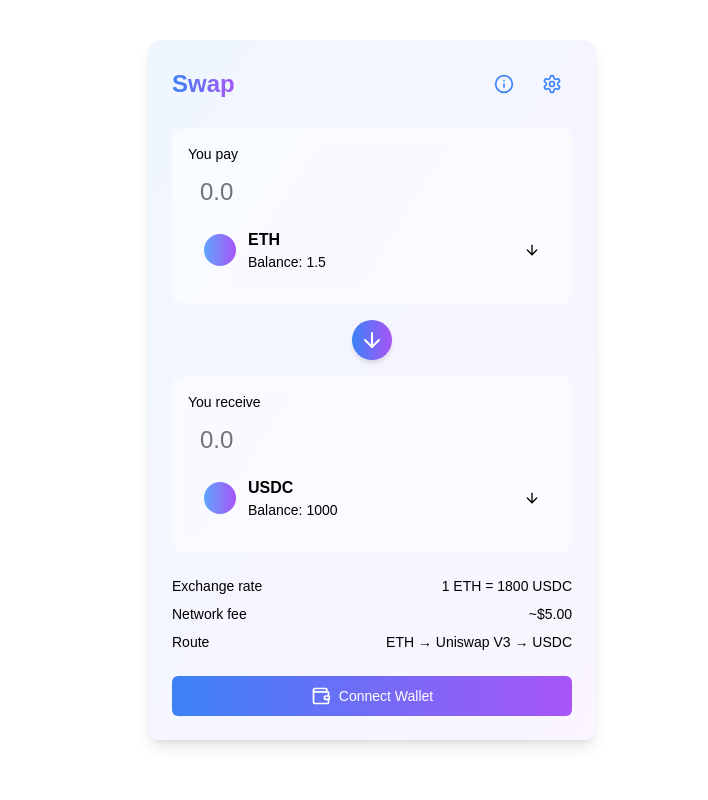
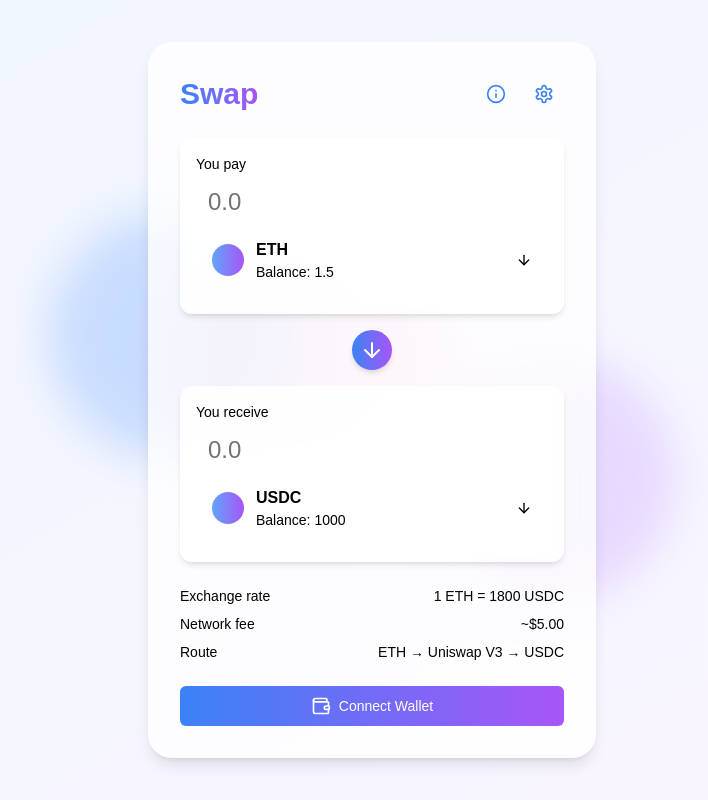
Before and after one commit to swush-labs/swush-me-app, a Next.js app: page / in a window 1280 px wide. Shown: the whole page, without its empty margins (268-976 px from the left). Built offline with nearby package versions, Linux system fonts and the light colour scheme.

Commit message:
ffeat(UI): add background illustrations

```diff
--- a/src/app/globals.css
+++ b/src/app/globals.css
@@ -17,3 +17,30 @@ body {
     --radius: 0.5rem;
   }
 }
+
+@keyframes blob {
+  0% {
+    transform: translate(0px, 0px) scale(1);
+  }
+  33% {
+    transform: translate(30px, -50px) scale(1.1);
+  }
+  66% {
+    transform: translate(-20px, 20px) scale(0.9);
+  }
+  100% {
+    transform: translate(0px, 0px) scale(1);
+  }
+}
+
+.animate-blob {
+  animation: blob 7s infinite;
+}
+
+.animation-delay-2000 {
+  animation-delay: 2s;
+}
+
+.animation-delay-4000 {
+  animation-delay: 4s;
+}
--- a/src/app/page.tsx
+++ b/src/app/page.tsx
@@ -1,5 +1,4 @@
 "use client"
-
 import React, { useState } from 'react'
 import { Button } from "@/components/ui/button"
 import { Input } from "@/components/ui/input"
@@ -20,7 +19,11 @@ import { Label } from "@/components/ui/label"
 import { ArrowDownIcon, Settings, Info, Wallet } from 'lucide-react'
 import TokenSelectorDialog from '@/components/TokenSelectorDialog'
 
-
+const availableTokens = [
+    { name: 'ETH', balance: '1.5' },
+    { name: 'BTC', balance: '0.5' },
+    { name: 'USDC', balance: '1000' },
+]
 
 export default function Component() {
     const [inputToken, setInputToken] = useState('ETH')
@@ -36,21 +39,21 @@ export default function Component() {
         setOutputAmount((parseFloat(value) * 1800).toFixed(2))
     }
 
-  const availableTokens = [
-    { name: 'ETH', balance: '1.5' },
-    { name: 'BTC', balance: '0.5' },
-    { name: 'USDC', balance: '1000' },
-  ]
-
     const handleSwap = () => {
         console.log('Swap confirmed')
     }
 
     return (
-    // add margin top
-    <div className="max-w-md mt-10 mx-auto p-6 bg-gradient-to-br from-blue-50 to-purple-50 rounded-xl shadow-lg">
-      <div className="flex justify-between items-center mb-6">
-        <h1 className="text-2xl font-bold bg-clip-text text-transparent bg-gradient-to-r from-blue-500 to-purple-500">Swap</h1>
+        <div className="min-h-screen w-full bg-gradient-to-br from-blue-50 to-purple-50 flex items-center justify-center p-4">
+            <div className="absolute inset-0 overflow-hidden">
+                <div className="absolute left-1/4 top-1/4 w-64 h-64 bg-blue-200 rounded-full mix-blend-multiply filter blur-xl opacity-70 animate-blob"></div>
+                <div className="absolute right-1/4 bottom-1/4 w-64 h-64 bg-purple-200 rounded-full mix-blend-multiply filter blur-xl opacity-70 animate-blob animation-delay-2000"></div>
+                <div className="absolute left-1/3 bottom-1/3 w-64 h-64 bg-pink-200 rounded-full mix-blend-multiply filter blur-xl opacity-70 animate-blob animation-delay-4000"></div>
+            </div>
+
+            <div className="max-w-md w-full bg-white bg-opacity-80 backdrop-blur-lg rounded-3xl shadow-lg p-8 space-y-6 relative z-10">
+                <div className="flex justify-between items-center">
+                    <h1 className="text-3xl font-bold bg-clip-text text-transparent bg-gradient-to-r from-blue-500 to-purple-500">Swap</h1>
                     <div className="flex items-center space-x-2">
                         <TooltipProvider>
                             <Tooltip>
@@ -106,7 +109,7 @@ export default function Component() {
                 </div>
 
                 <div className="space-y-4">
-        <div className="p-4 bg-white bg-opacity-50 rounded-xl backdrop-blur-sm">
+                    <div className="p-4 bg-white bg-opacity-50 rounded-xl backdrop-blur-sm shadow-md">
                         <div className="flex justify-between mb-2">
                             <span className="text-sm text-muted-foreground">You pay</span>
                         </div>
@@ -130,7 +133,7 @@ export default function Component() {
                         </Button>
                     </div>
 
-        <div className="p-4 bg-white bg-opacity-50 rounded-xl backdrop-blur-sm">
+                    <div className="p-4 bg-white bg-opacity-50 rounded-xl backdrop-blur-sm shadow-md">
                         <div className="flex justify-between mb-2">
                             <span className="text-sm text-muted-foreground">You receive</span>
                         </div>
@@ -149,7 +152,7 @@ export default function Component() {
                     </div>
                 </div>
 
-      <div className="mt-6 space-y-2">
+                <div className="space-y-2">
                     <div className="flex justify-between text-sm">
                         <span className="text-muted-foreground">Exchange rate</span>
                         <span>1 {inputToken} = 1800 {outputToken}</span>
@@ -175,7 +178,7 @@ export default function Component() {
 
                 {walletConnected ? (
                     <Button
-          className="w-full mt-6 bg-gradient-to-r from-blue-500 to-purple-500 text-white"
+                        className="w-full bg-gradient-to-r from-blue-500 to-purple-500 text-white hover:from-blue-600 hover:to-purple-600 transition-all"
                         onClick={handleSwap}
                         disabled={!inputAmount}
                     >
@@ -183,12 +186,13 @@ export default function Component() {
                     </Button>
                 ) : (
                     <Button
-          className="w-full mt-6 bg-gradient-to-r from-blue-500 to-purple-500 text-white"
+                        className="w-full bg-gradient-to-r from-blue-500 to-purple-500 text-white hover:from-blue-600 hover:to-purple-600 transition-all"
                         onClick={() => setWalletConnected(true)}
                     >
                         <Wallet className="mr-2 h-5 w-5" /> Connect Wallet
                     </Button>
                 )}
             </div>
+        </div>
     )
 }
```
Lines whose indentation alone changed are shown as unchanged.
